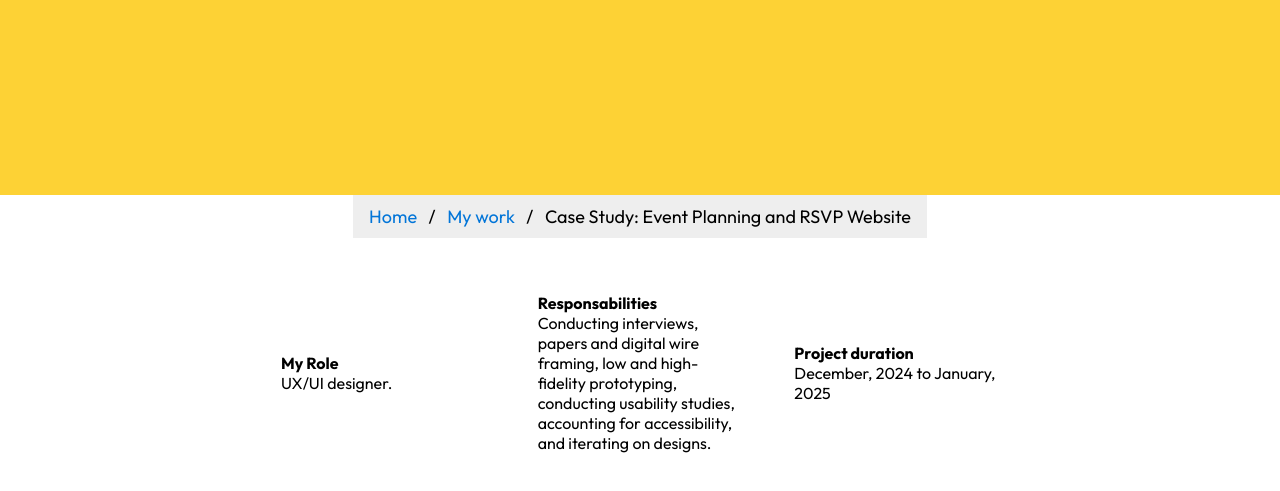
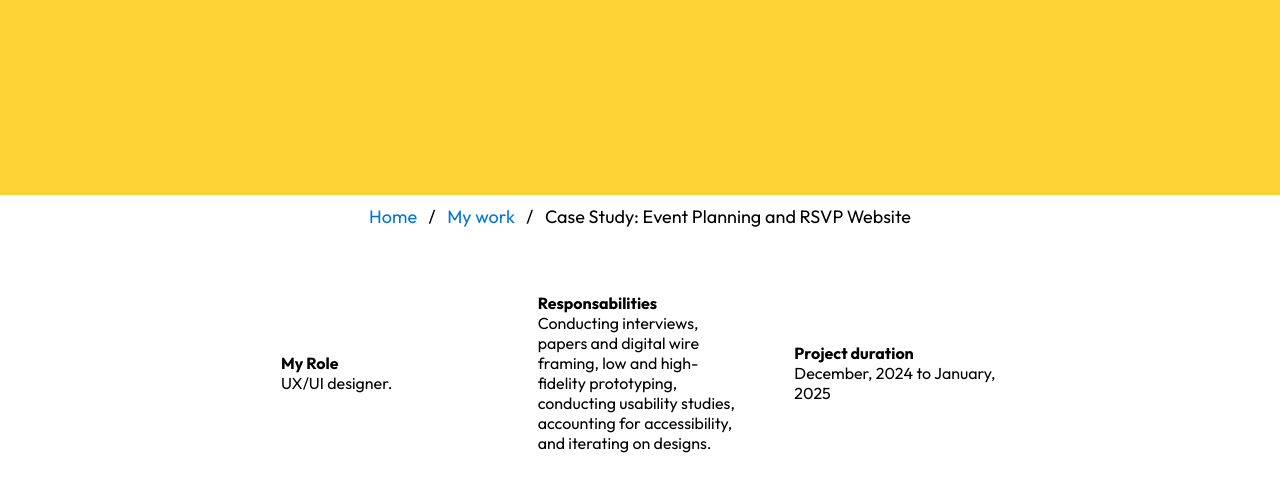
Before and after one commit to paolabramlett/paolabramlettdotcom, a plain HTML site: page casestudy2.html in a window 1280 px wide. Shown: the part 605-1096 px from the top of the page. Drawn offline with Linux system fonts and the light colour scheme.

Commit message:
breadcrumb

```diff
--- a/style.css
+++ b/style.css
@@ -931,7 +931,7 @@ main {
 ul.breadcrumb {
   padding: 10px 16px;
   list-style: none;
-  background-color: #eee;
+  background-color: #ffffff;
 }
 
 /* Display list items side by side */
@@ -974,9 +974,7 @@ ul.breadcrumb li a:hover {
   height: 100%;
 }
 
-.case-header-title {
 
-}
 
 .case-header-img {
 
```
